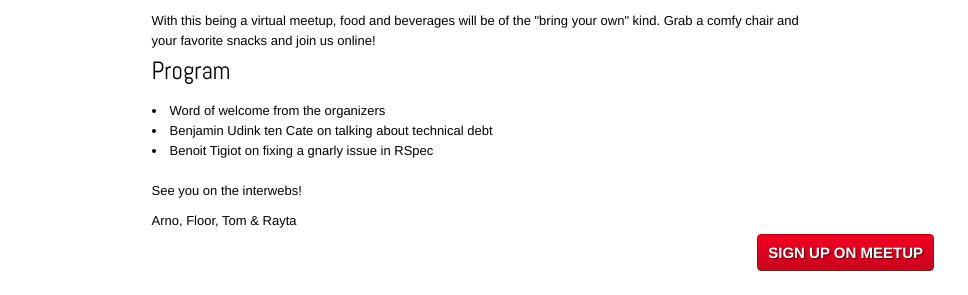
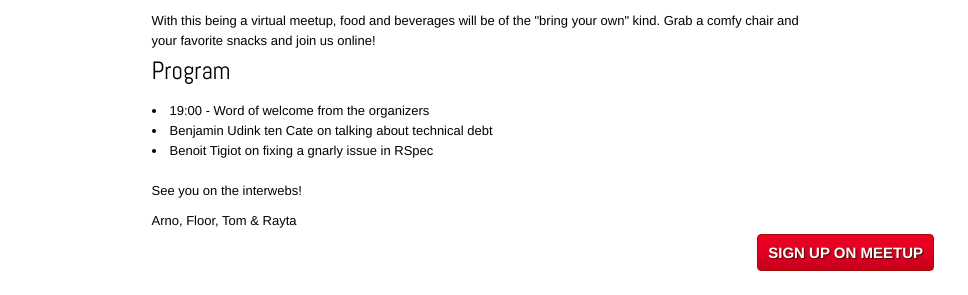
Before and after one commit to amsrb/amsrb.github.com, a Jekyll site: the page built from index.html, in a window 1280 px wide. Shown: the part 707-1002 px from the top of the page, without its empty margins (156-1124 px from the left). Built offline with Jekyll 4.4.1, drawn with Linux system fonts in a browser that asks for light colours; comment, search, counter and statistics services are not loaded.

Commit message:
Add start time to program
I'm not sure when the talks will begin, but we have a start time.

```diff
--- a/index.html
+++ b/index.html
@@ -30,7 +30,7 @@ layout: default
 
         <h3>Program</h3>
         <ul class="list-disc">
-          <li>Word of welcome from the organizers</li>
+          <li>19:00 - Word of welcome from the organizers</li>
           <li>Benjamin Udink ten Cate on talking about technical debt</li>
           <li>Benoit Tigiot on fixing a gnarly issue in RSpec</li>
         </ul>
```
